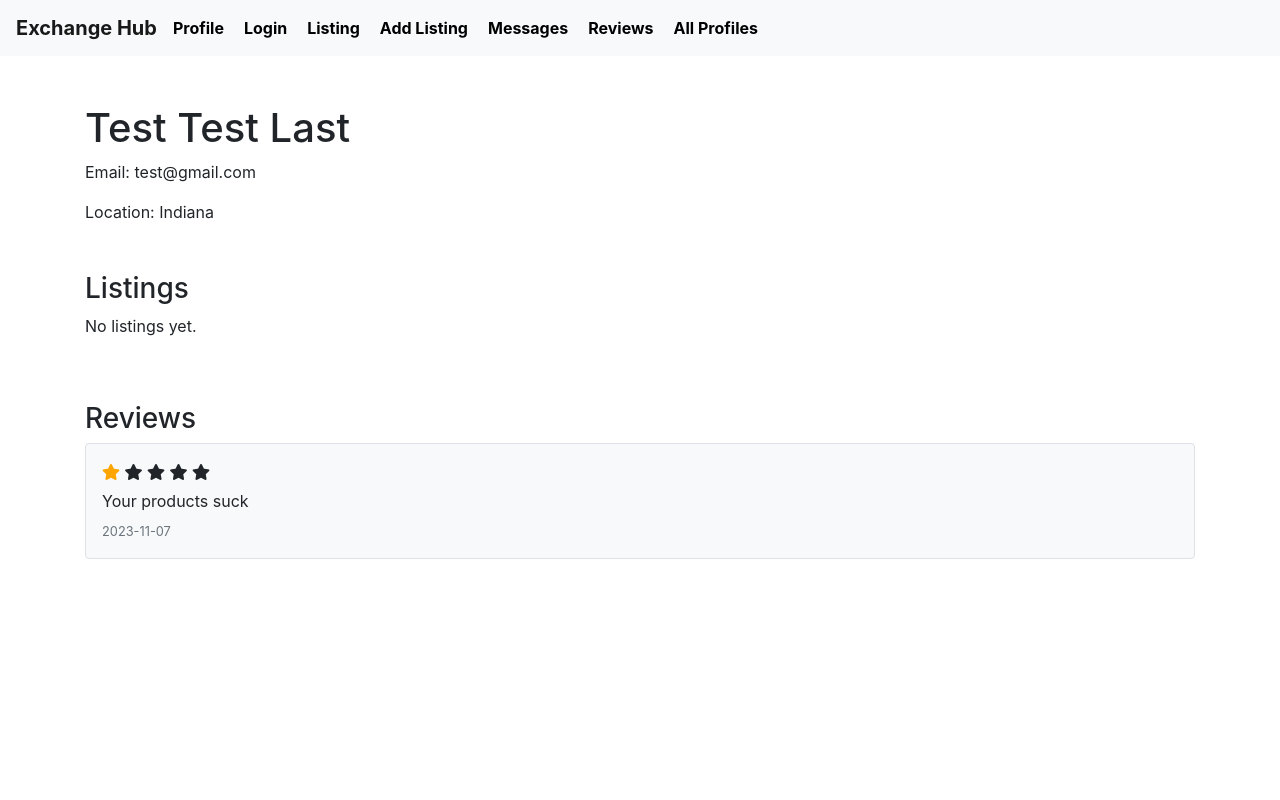
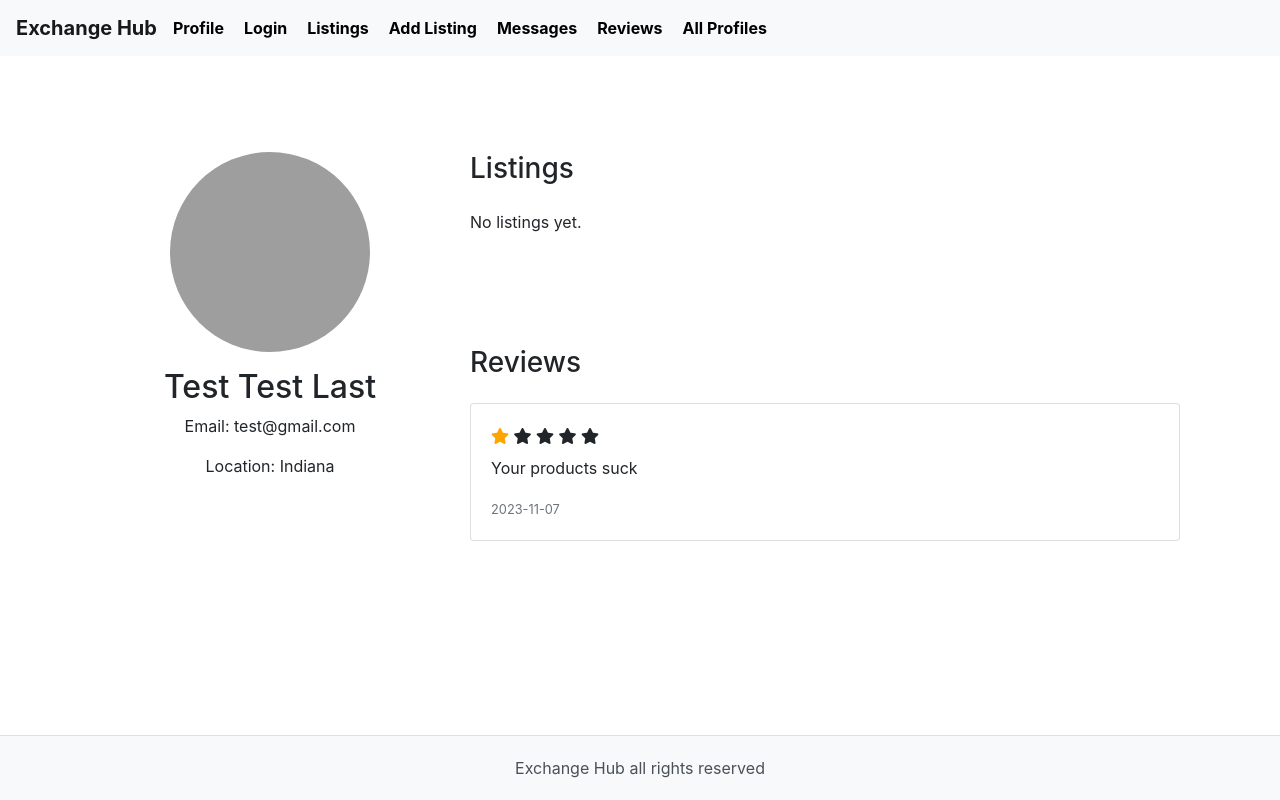
Before and after one commit to salnahass/https---github.com-salnahass-login, a Flask app: page /user_profile/1 in a window 1280 px wide. Run offline with Flask 3, Linux system fonts and the light colour scheme; data comes from the database, SQL or seed files in the repository; both versions use the stored data as it was after the commit; data that the repository does not hold is empty; some libraries are stand-ins or nearby versions; grey boxes are pictures that could not be loaded.

Commit message:
final update

```diff
--- a/app.py
+++ b/app.py
@@ -436,7 +436,7 @@ def user_profile(user_id):
     user = cursor.fetchone()
     # Close the database connection
     # conn.close()
-
+    print(user)
     # Check if the user was found
     if user is None:
         # User was not found, redirect or show an error
--- a/templates/layout.html
+++ b/templates/layout.html
@@ -8,6 +8,31 @@
         <script src="https://cdnjs.cloudflare.com/ajax/libs/popper.js/1.16.0/umd/popper.min.js"></script>
         <script src="https://maxcdn.bootstrapcdn.com/bootstrap/4.5.2/js/bootstrap.min.js"></script>
         <link href="https://cdnjs.cloudflare.com/ajax/libs/font-awesome/5.15.1/css/all.min.css" rel="stylesheet">
+        <style>
+            /* Existing Footer Styles */
+            footer {
+                background-color: #f8f9fa;
+                color: #495057;
+                padding: 20px 0;
+                border-top: 1px solid #e0e0e0;
+            }
+
+            footer p {
+                margin-bottom: 0;
+            }
+
+            /* New Styles for Footer Positioning */
+            html, body {
+                height: 100%; /* Set the height of html and body to 100% */
+                display: flex;
+                flex-direction: column; /* Stack elements vertically */
+            }
+
+            .container {
+                flex: 1; /* Makes the container grow to occupy available space */
+            }
+        </style>
+
     </head>
 
 <body>
@@ -30,7 +55,7 @@
 
                 </li>
                 <li class="nav-item">
-                    <a href="{{ url_for('listings') }}">Listing</a>
+                    <a href="{{ url_for('listings') }}">Listings</a>
                 </li>
                 <li class="nav-item">
                     <a href="{{ url_for('add_listing') }}">Add Listing</a>
@@ -59,5 +84,12 @@
             {% endblock %}
         </div>
     </div>
+ <!-- Footer -->
+     <!-- Footer -->
+     <footer class="text-center">
+        <div class="container">
+            <p>Exchange Hub all rights reserved</p>
+        </div>
+    </footer>
 </body>
 </html>
--- a/templates/listings.html
+++ b/templates/listings.html
@@ -10,7 +10,7 @@
         <div class="listing-item mb-4 mr-4">
             <div class="card" style="width: 18rem;">
                 <img src="{{ listing[4] }}" alt="{{ listing[2] }}" class="card-img-top">
-                <div class="card-body">
+                <div class="card-body" style="width: 18rem;">
                     <h5 class="card-title">{{ listing[2] }}</h5> <!-- Title -->
                     <p class="card-text">{{ listing[3] }}</p> <!-- Description -->
                     <p class="card-text"><small class="text-muted">Category: {{ listing[5] }}</small></p> <!-- Category -->
--- a/templates/user_profile.html
+++ b/templates/user_profile.html
@@ -1,33 +1,40 @@
-<!-- user_profile.html -->
 {% extends 'layout.html' %}
 
 {% block content %}
-    <h1>{{ profile.firstName }} {{ profile.lastName }}</h1>
-    <!-- Display other user information -->
+<div class="container mt-5">
+    <div class="row">
+        <!-- User Info and Image -->
+        <div class="col-md-4 text-center">
+            <img src="{{ profile.profileImage }}" alt="Profile Image" class="img-fluid rounded-circle mb-3" style="width: 200px; height: 200px;">
+            <h2>{{ profile.firstName }} {{ profile.lastName }}</h2>
             <p>Email: {{ profile.email }}</p>
             <p>Location: {{ profile.location }}</p>
+        </div>
+
+        <!-- User Listings and Reviews -->
+        <div class="col-md-8">
             <!-- User Listings -->
-    <h3 class="mt-5">Listings</h3>
-    <div class="listings-container d-flex flex-row flex-wrap justify-content-start">
+            <h3 class="mb-4">Listings</h3>
+            <div class="listings-container" style="max-width: 200px; max-height: 200px;">
                 {% if user_listings %}
                     {% for listing in user_listings %}
-                <div class="listing mb-3 p-3 border rounded">
-                    <h4>{{ listing.title }}</h4>
-                    <div class="listing-description">
-                        <p>{{ listing.description }}</p>
-                    </div>
+                        <div class="card mb-3">
+                            <div class="card-body">
+                                <h4 class="card-title">{{ listing.title }}</h4>
+                                <p class="card-text">{{ listing.description }}</p>
                                 <!-- Display listing images -->
-                    <div class="listing-images">
+                                <div class="listing-images mt-2">
                                     {% if listing.images %}
                                         {% for image in listing.images.split(',') %}
-                            <img src="{{ listing[4] }}" alt="{{ listing[2] }}" class="card-img-top" style="max-width: 200px; max-height: 200px;">
+                                        <img src="{{ image }}" alt="Image" class="img-fluid" style="max-width: 100px; max-height: 100px;">
                                         {% endfor %}
                                     {% else %}
                                         <p>No images available.</p>
                                     {% endif %}
                                 </div>
-                    <div class="listing-date">
+                                <div class="listing-date mt-2">
                                     <small class="text-muted">Posted on: {{ listing.datePosted }}</small>
+                                </div>
                             </div>
                         </div>
                     {% endfor %}
@@ -35,12 +42,15 @@
                     <p>No listings yet.</p>
                 {% endif %}
             </div>
+            <br>
+            <br>
             <!-- User Reviews -->
-    <h3 class="mt-5">Reviews</h3>
+            <h3 class="mt-5 mb-4">Reviews</h3>
             <div class="reviews-container">
                 {% if user_reviews %}
                     {% for review in user_reviews %}
-                <div class="review mb-3 p-3 border rounded">
+                        <div class="card mb-3">
+                            <div class="card-body">
                                 <div class="review-rating">
                                     {% for star in range(review.rating) %}
                                         <span class="fa fa-star checked"></span>
@@ -49,11 +59,12 @@
                                         <span class="fa fa-star"></span>
                                     {% endfor %}
                                 </div>
-                    <div class="review-text">
+                                <div class="review-text mt-2">
                                     <p>{{ review.comment }}</p>
                                 </div>
-                    <div class="review-date">
+                                <div class="review-date mt-2">
                                     <small class="text-muted">{{ review.datePosted }}</small>
+                                </div>
                             </div>
                         </div>
                     {% endfor %}
@@ -61,5 +72,7 @@
                     <p>No reviews yet.</p>
                 {% endif %}
             </div>
-
+        </div>
+    </div>
+</div>
 {% endblock %}
```
Also changed, not shown: templates/login.html (+1 -9 lines), templates/messages.html (+20 -5 lines), templates/profile.html (+31 -35 lines), templates/users.html (+13 -10 lines), database.db. Lines whose indentation alone changed are shown as unchanged.
